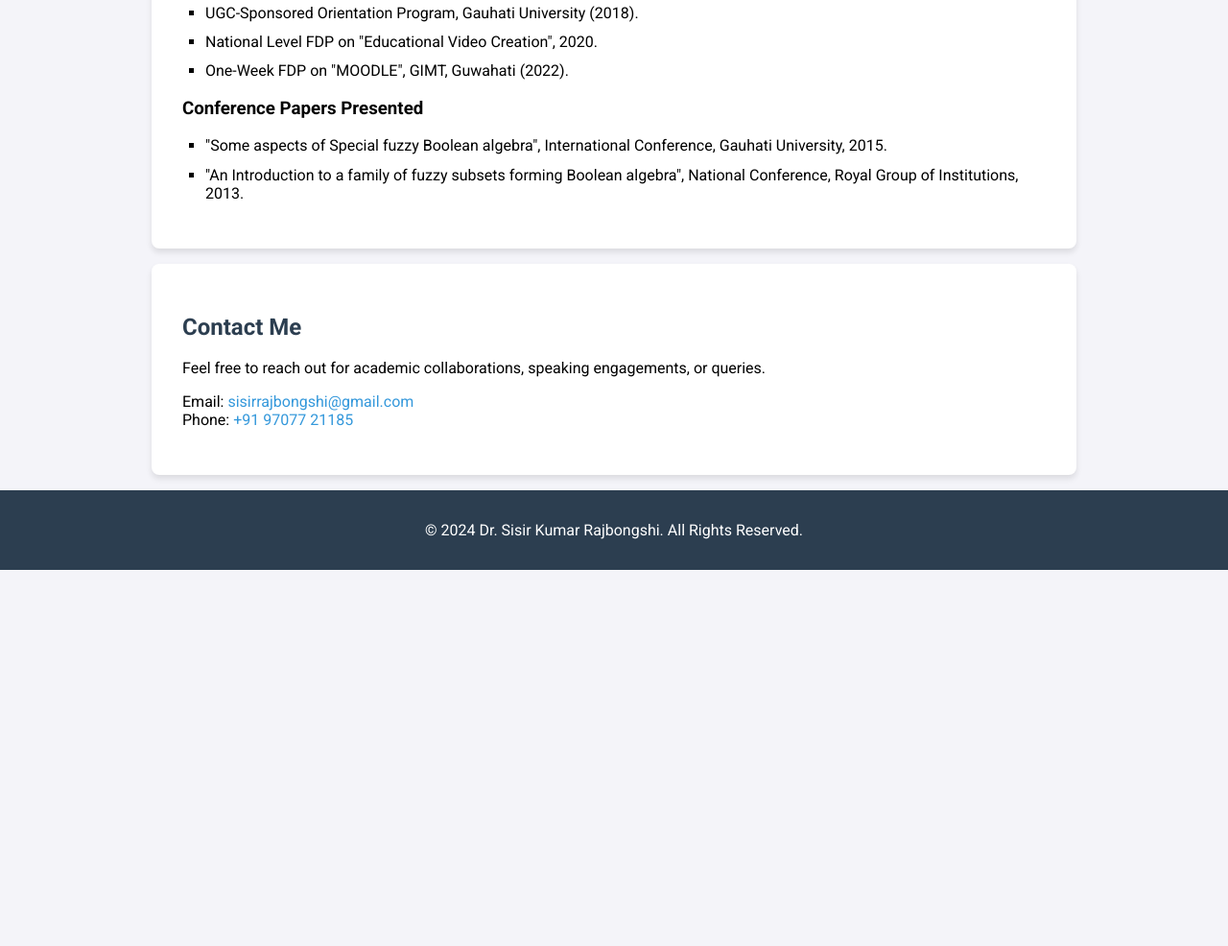
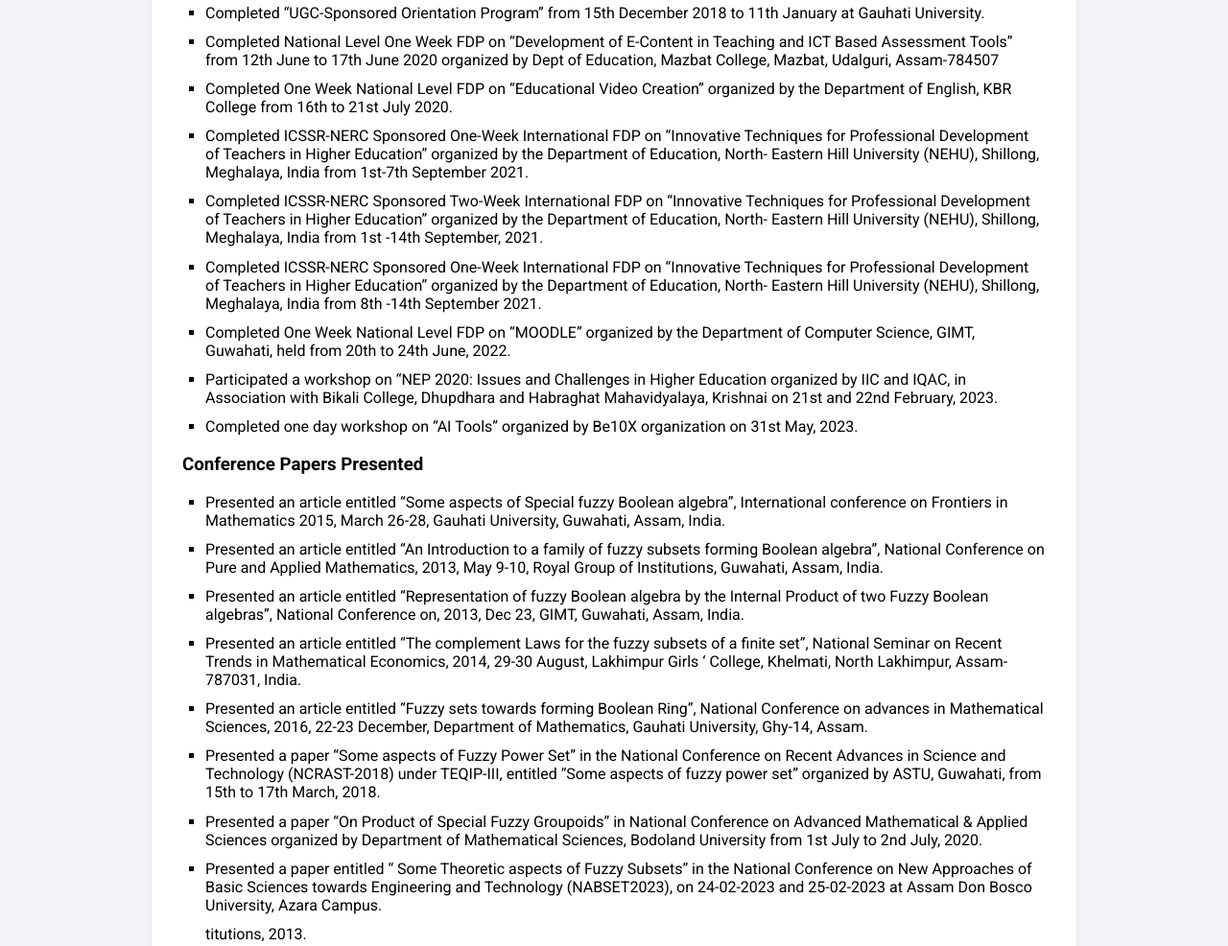
Before and after one commit to sisirrajbongshi/SISIR, a plain HTML site: page index.html in a window 1280 px wide. Shown: the part 2158-3144 px from the top of the page at 96% size. Before the commit the page ends 2752 px from the top, so only its background shows below. Drawn offline with Linux system fonts and the light colour scheme.

Commit message:
Update index.html

```diff
--- a/index.html
+++ b/index.html
@@ -165,14 +165,27 @@ Book Title-“Operating System” by Gauhati University, Centre for distance and
         </ul>
         <h3>Workshops & FDPs</h3>
         <ul>
-            <li>UGC-Sponsored Orientation Program, Gauhati University (2018).</li>
-            <li>National Level FDP on "Educational Video Creation", 2020.</li>
-            <li>One-Week FDP on "MOODLE", GIMT, Guwahati (2022).</li>
+            <li>Completed “UGC-Sponsored Orientation Program” from 15th December 2018 to 11th January at Gauhati University.</li>
+	<li>Completed National Level One Week FDP on “Development of E-Content in Teaching and ICT Based Assessment Tools” from 12th June to 17th June 2020 organized by Dept of Education, Mazbat College, Mazbat, Udalguri, Assam-784507</li>
+	<li>Completed One Week National Level FDP on “Educational Video Creation” organized by the Department of English, KBR College from 16th to 21st July 2020.</li>
+	<li>Completed ICSSR-NERC Sponsored One-Week International FDP on “Innovative Techniques for Professional Development of Teachers in Higher Education” organized by the Department of Education, North- Eastern Hill University (NEHU), Shillong, Meghalaya, India from 1st-7th September 2021.</li>
+	<li>Completed ICSSR-NERC Sponsored Two-Week International FDP on “Innovative Techniques for Professional Development of Teachers in Higher Education” organized by the Department of Education, North- Eastern Hill University (NEHU), Shillong, Meghalaya, India from 1st -14th September, 2021.</li>
+	<li>Completed ICSSR-NERC Sponsored One-Week International FDP on “Innovative Techniques for Professional Development of Teachers in Higher Education” organized by the Department of Education, North- Eastern Hill University (NEHU), Shillong, Meghalaya, India from 8th -14th September 2021.</li>
+	<li>Completed One Week National Level FDP on “MOODLE” organized by the Department of Computer Science, GIMT, Guwahati, held from 20th to 24th June, 2022.</li>
+	<li>Participated a workshop on “NEP 2020: Issues and Challenges in Higher Education organized by IIC and IQAC, in Association with Bikali College, Dhupdhara and Habraghat Mahavidyalaya, Krishnai on 21st and 22nd February, 2023. </li>
+	<li>Completed one day workshop on “AI Tools” organized by Be10X organization on 31st May, 2023.</li>
         </ul>
         <h3>Conference Papers Presented</h3>
         <ul>
-            <li>"Some aspects of Special fuzzy Boolean algebra", International Conference, Gauhati University, 2015.</li>
-            <li>"An Introduction to a family of fuzzy subsets forming Boolean algebra", National Conference, Royal Group of Institutions, 2013.</li>
+            <li>Presented an article entitled “Some aspects of Special fuzzy Boolean algebra”, International conference on Frontiers in Mathematics 2015, March 26-28, Gauhati University, Guwahati, Assam, India.</li>
+<li>Presented an article entitled “An Introduction to a family of fuzzy subsets forming Boolean algebra”, National Conference on Pure and Applied Mathematics, 2013, May 9-10, Royal Group of Institutions, Guwahati, Assam, India.</li>
+<li>Presented an article entitled “Representation of fuzzy Boolean algebra by the Internal Product of two Fuzzy Boolean algebras”, National Conference on, 2013, Dec 23, GIMT, Guwahati, Assam, India.</li>
+<li>Presented an article entitled “The complement Laws for the fuzzy subsets of a finite set”, National Seminar on Recent Trends in Mathematical Economics, 2014, 29-30 August, Lakhimpur Girls ‘ College, Khelmati, North Lakhimpur, Assam-787031, India.</li>
+<li>Presented an article entitled “Fuzzy sets towards forming Boolean Ring”, National Conference on advances in Mathematical Sciences, 2016, 22-23 December, Department of Mathematics, Gauhati University, Ghy-14, Assam.</li>
+<li>Presented a paper “Some aspects of Fuzzy Power Set” in the National Conference on Recent Advances in Science and Technology (NCRAST-2018) under TEQIP-III, entitled “Some aspects of fuzzy power set” organized by ASTU, Guwahati, from 15th to 17th March, 2018.</li>
+<li>Presented a paper “On Product of Special Fuzzy Groupoids” in National Conference on Advanced Mathematical & Applied Sciences organized by Department of Mathematical Sciences, Bodoland University from 1st July to 2nd July, 2020.</li>
+<li>Presented a paper entitled “ Some Theoretic aspects of Fuzzy Subsets” in the  National Conference on New Approaches of Basic Sciences towards Engineering and Technology (NABSET2023), on 24-02-2023 and 25-02-2023 at Assam Don Bosco University, Azara Campus.</li>
+titutions, 2013.</li>
         </ul>
     </section>
 
```
